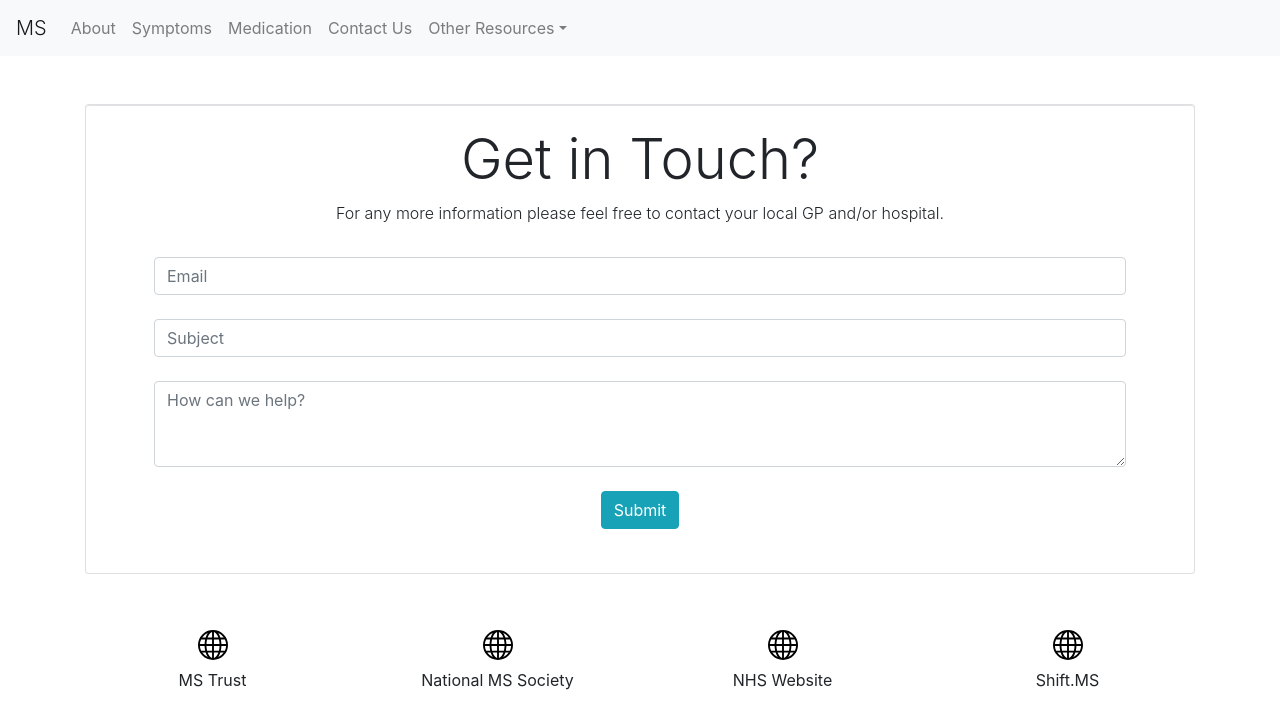
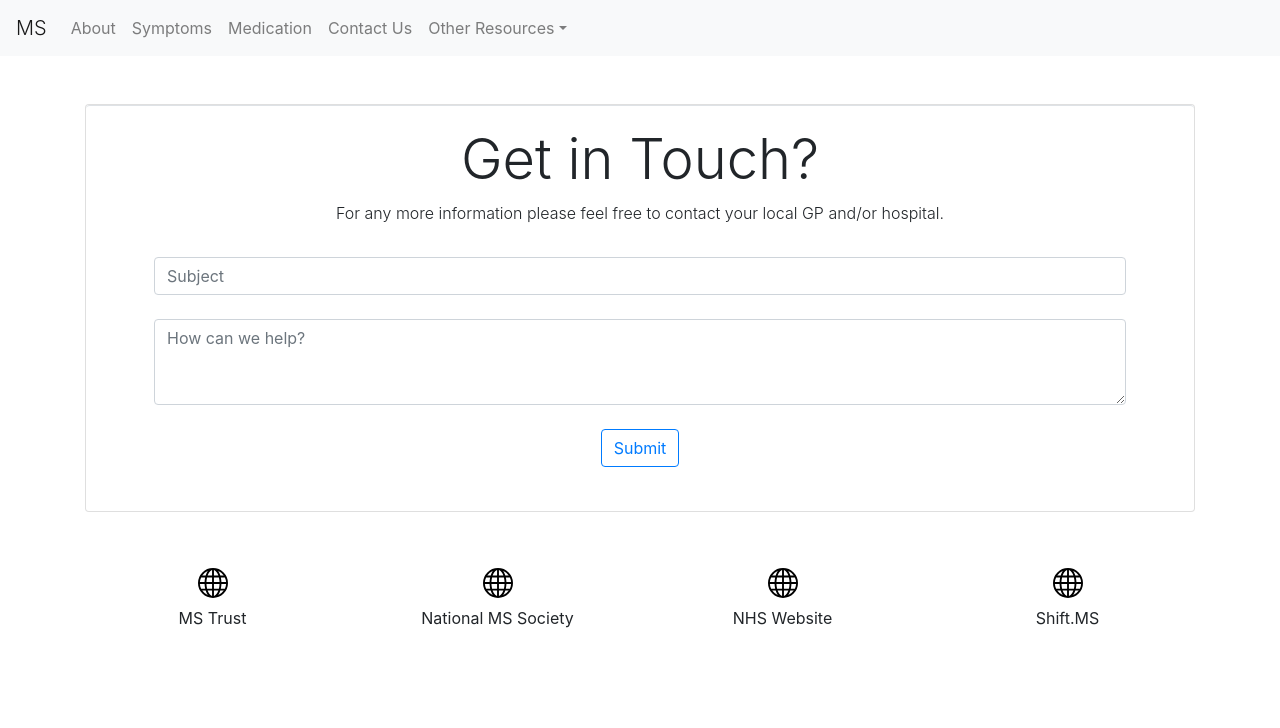
Before and after one commit to RQAJohnson/ms-blog, a React (Create React App) app: page /contact in a window 1280 px wide. Shown: the top 728 px of the page. Built offline with nearby package versions, Linux system fonts and the light colour scheme.

Commit message:
linked an email address form to subject and message line

```diff
--- a/src/Components/Contact/Contact.jsx
+++ b/src/Components/Contact/Contact.jsx
@@ -1,6 +1,11 @@
 import { Globe } from "react-bootstrap-icons";
+import {useState} from 'react';
 
 const Contact = (props) => {
+
+  const [subject, setSubject] = useState('')
+  const [message, setMessage] = useState('')
+
     return (
         <>
         <div class="container my-5">
@@ -19,27 +24,29 @@ const Contact = (props) => {
 
                 </div> */}
 
-                <div class="col-md-12 mb-4">
+                {/* <div class="col-md-12 mb-4">
                     <input type="email" id="email" class="form-control" placeholder="Email"/>
-                </div>
+                </div> */}
 
             </div>
 
           <div class="row">
                 <div class="col-md-12 mb-4">
-                    <input type="text" id="subject" class="form-control" placeholder="Subject"/>
-
+                    <input type="text" id="subject" class="form-control" placeholder="Subject"
+                    value={subject} onChange={({target}) => setSubject(target.value)} required/>
                 </div>
           </div>
 
           <div class="row">
             <div class="col-md-12">
               <div class="form-group mb-4">
-                <textarea class="form-control rounded" id="message" rows="3" placeholder="How can we help?"></textarea>
+                <textarea class="form-control rounded" id="message" rows="3" placeholder="How can we help?"
+                value={message}onChange={({target})=>setMessage(target.value)} required></textarea>
               </div>
 
               <div class="text-center">
-                <button type="submit" class="btn btn-info btn-md">Submit</button>
+                <button type="submit" class="btn btn-outline-primary"><a href =
+                {"mailto: Riri20162021@outlook.com?subject=" + subject + "&body=" + message}>Submit</a></button>
               </div>
 
         </div>
```
